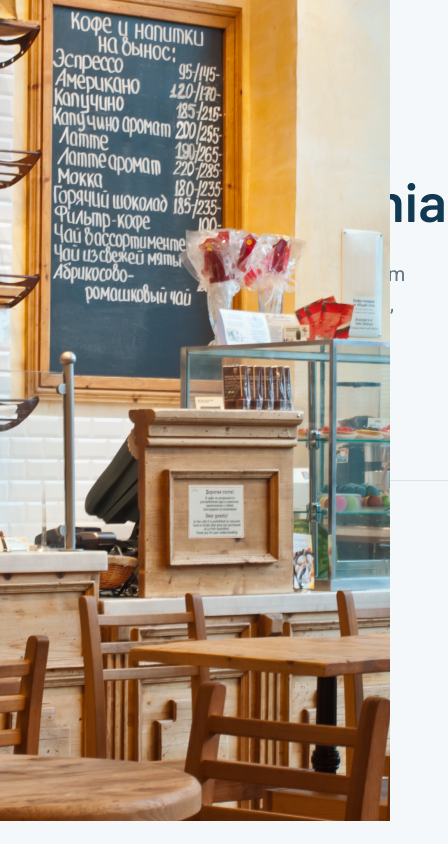
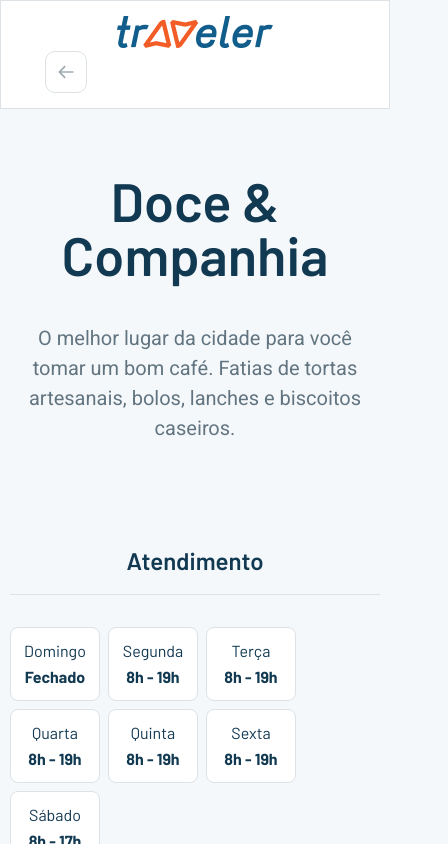
Before and after one commit to hugomendonca98/Traveler, a Next.js app: page /places/1 in a window 390 px wide. Shown: the top 844 px of the page, 448 px wide, since content can reach past the window. Built offline with nearby package versions, Linux system fonts and the light colour scheme; what @badrap/bar-of-progress would draw is missing.

Commit message:
Responsive place page

```diff
--- a/src/components/MyAddDeposition/styles.ts
+++ b/src/components/MyAddDeposition/styles.ts
@@ -22,6 +22,10 @@ interface FormDepositionProps {
 export const AddDepositionContainer = styled.div`
   display: flex;
   justify-content: center;
+
+  @media (max-width: 592px) {
+    justify-content: normal;
+  }
 `;
 
 export const AddDepositionBackground = styled.div`
@@ -76,6 +80,31 @@ export const AddDeposition = styled.div`
         background: ${darken(0.1, colors.background.white)};
       }
     }
+  }
+
+  @media (max-width: 1300px) {
+    width: 90%;
+    min-height: 528px;
+  }
+
+  @media (max-width: 1300px) and (max-height: 590px) {
+    position: absolute;
+    top: 200%;
+    margin-top: -25px;
+    width: 90%;
+    height: 100%;
+  }
+
+  @media (max-width: 820px) {
+    width: 90%;
+    height: auto;
+  }
+
+  @media (max-width: 592px) {
+    top: 0;
+    width: 100%;
+    height: 100%;
+    border-radius: 0px;
   }
 `;
 
@@ -224,6 +253,80 @@ export const FormDeposition = styled.form<FormDepositionProps>`
       }
     }
   }
+
+  @media (max-width: 820px) {
+    flex-wrap: wrap;
+    min-height: 528px;
+
+    div.photo-container {
+      flex-wrap: wrap;
+
+      input.name {
+        width: 90%;
+        margin-top: 10px;
+      }
+    }
+
+    textarea.description {
+      width: 90%;
+    }
+
+    div.star-container {
+      width: 90%;
+
+      div.stars {
+      }
+    }
+
+    div.send-container {
+      width: 90%;
+    }
+  }
+
+  @media (max-width: 877px) and (max-height: 590px) {
+    justify-content: normal;
+
+    div.photo-container {
+      input.name {
+        margin-top: 10px;
+      }
+    }
+  }
+
+  @media (max-width: 592px) {
+    height: 100%;
+    justify-content: flex-start;
+
+    div.photo-container {
+      input.name {
+        margin-top: 20px;
+        margin-left: 0px;
+      }
+    }
+
+    textarea.description {
+      width: 90%;
+      height: 70px;
+    }
+
+    div.star-container {
+      flex-direction: column;
+      p {
+        margin-bottom: 10px;
+        margin-top: 10px;
+      }
+    }
+
+    div.send-container {
+      flex-direction: column;
+      justify-content: center;
+      div {
+        text-align: start;
+
+        margin-bottom: 20px;
+      }
+    }
+  }
 `;
 
 export const StarButton = styled.button<StarButtonProps>`
@@ -239,4 +342,12 @@ export const StarButton = styled.button<StarButtonProps>`
       : 'none'};
   cursor: pointer;
   color: ${props => (props.starColor ? '#F25D27' : '#ccc')};
+
+  @media (max-width: 877px) {
+    width: 70px;
+  }
+
+  @media (max-width: 592px) {
+    width: 50px;
+  }
 `;
--- a/src/styles/GlobalStyles.ts
+++ b/src/styles/GlobalStyles.ts
@@ -40,11 +40,11 @@ export const Container = styled.div`
     width: 100%;
   }
 
-  /*@media (max-width: 768px) {
-    width: 400px;
+  @media (max-width: 768px) {
+    width: 100%;
   }
 
   @media (max-width: 480px) {
-    width: 300px;
-  }*/
+    width: 100%;
+  }
 `;
--- a/src/styles/Place.ts
+++ b/src/styles/Place.ts
@@ -29,6 +29,10 @@ export const PlaceNavegation = styled.div`
       transition: background 300ms;
       background-color: ${darken(0.07, colors.background.white)};
     }
+  }
+
+  @media (max-width: 480px) {
+    width: 100%;
   }
 `;
 
@@ -68,6 +72,36 @@ export const PlaceHeader = styled.header`
     top: 0;
     right: 0;
   }
+
+  @media (max-width: 1300px) {
+    justify-content: center;
+    align-items: center;
+    text-align: center;
+    width: 90%;
+
+    div.text-content {
+      width: auto;
+
+      h1 {
+        width: auto;
+      }
+    }
+    div.header-image {
+      display: none;
+    }
+  }
+
+  @media (max-width: 480px) {
+    width: 100%;
+    div.text-content {
+      width: 100%;
+
+      p.description {
+        width: 100%;
+        padding: 10px;
+      }
+    }
+  }
 `;
 
 export const AttendanceContainer = styled.div`
@@ -89,6 +123,11 @@ export const AttendanceContainer = styled.div`
     display: flex;
     flex-wrap: wrap;
     margin-top: 32px;
+  }
+
+  @media (max-width: 480px) {
+    width: 100%;
+    padding: 10px;
   }
 `;
 
@@ -170,6 +209,21 @@ export const ContactContainer = styled.div`
       color: #123952;
     }
   }
+
+  @media (max-width: 480px) {
+    width: 100%;
+    padding: 10px;
+    justify-content: center;
+    flex-direction: column;
+
+    div.contact-button {
+      margin-right: 0px;
+    }
+
+    div.contact-container {
+      margin-top: 15px;
+    }
+  }
 `;
 
 export const AddressContainer = styled.div`
@@ -202,6 +256,18 @@ export const AddressContainer = styled.div`
       color: #a0acb3;
     }
   }
+
+  @media (max-width: 480px) {
+    width: 100%;
+    padding: 10px;
+    flex-wrap: wrap;
+
+    div.address-title {
+      a {
+        margin-bottom: 10px;
+      }
+    }
+  }
 `;
 
 export const MapContainer = styled.div`
@@ -217,6 +283,15 @@ export const MapContainer = styled.div`
     color: #617480;
     margin-top: 24px;
     margin-bottom: 80px;
+  }
+
+  @media (max-width: 480px) {
+    width: 100%;
+    padding: 10px;
+
+    iframe {
+      width: 340px;
+    }
   }
 `;
 
@@ -293,10 +368,33 @@ export const DepoimentContainer = styled.div`
       color: #a0acb3;
     }
   }
+
+  @media (max-width: 480px) {
+    width: 100%;
+    padding: 10px;
+    margin-top: 0px;
+
+    div.depoiment {
+      flex-direction: column;
+    }
+
+    div.depoiment-menu {
+      margin-top: 10px;
+    }
+  }
 `;
 
 export const DepoimentCards = styled.div`
   width: 448px;
+
+  @media (max-width: 480px) {
+    width: 100%;
+    padding: 10px;
+
+    p {
+      text-align: start;
+    }
+  }
 `;
 
 export const AvatarImage = styled(Image).attrs({
```
